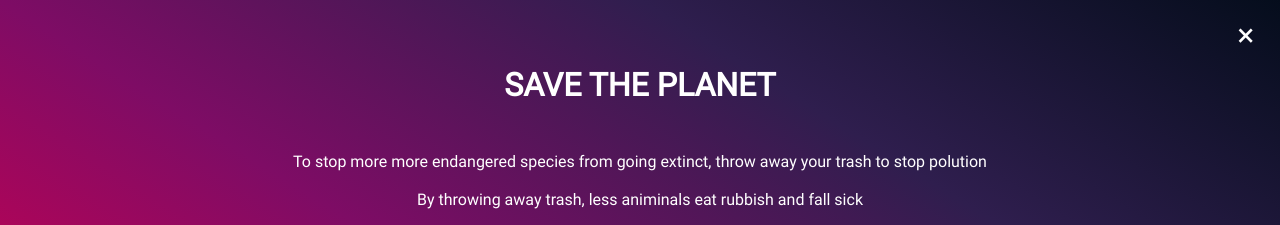
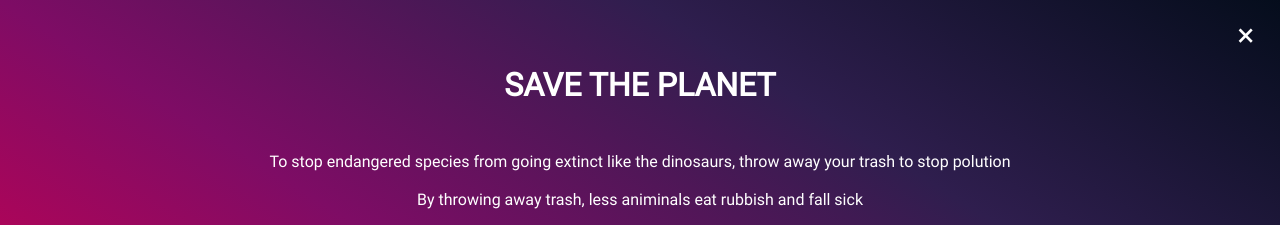
Before and after one commit to yaccer/Dino-Chat, a plain HTML site: page end/index.html in a window 1280 px wide. Shown: the top 225 px of the page. Drawn offline with Linux system fonts and the light colour scheme.

Commit message:
fix typo and msg is improved

```diff
--- a/end/index.html
+++ b/end/index.html
@@ -15,7 +15,7 @@
             <h1>SAVE THE PLANET</h1>
             <br>
             <br>
-            <p>To stop more more endangered species from going extinct, throw away your trash to stop polution</p>
+            <p>To stop endangered species from going extinct like the dinosaurs, throw away your trash to stop polution</p>
             <br>
             <p>By throwing away trash, less animinals eat rubbish and fall sick</p>
             <br>
```
